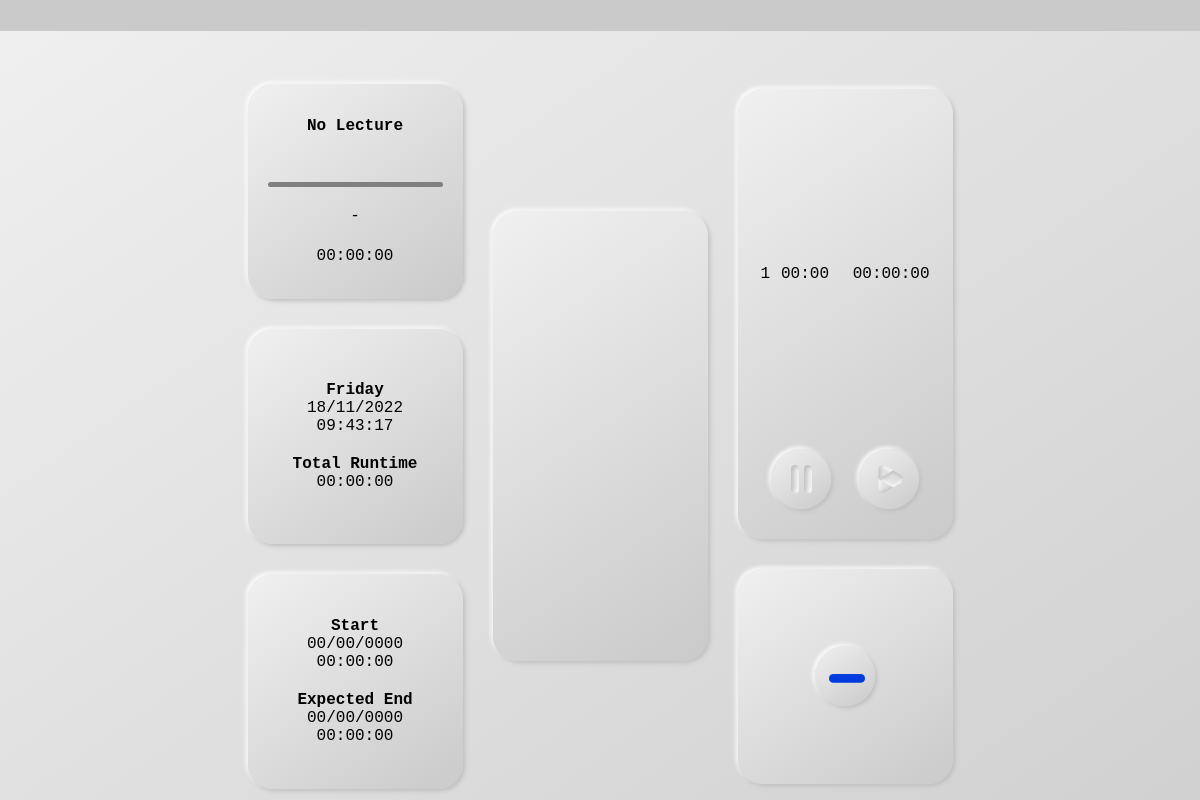
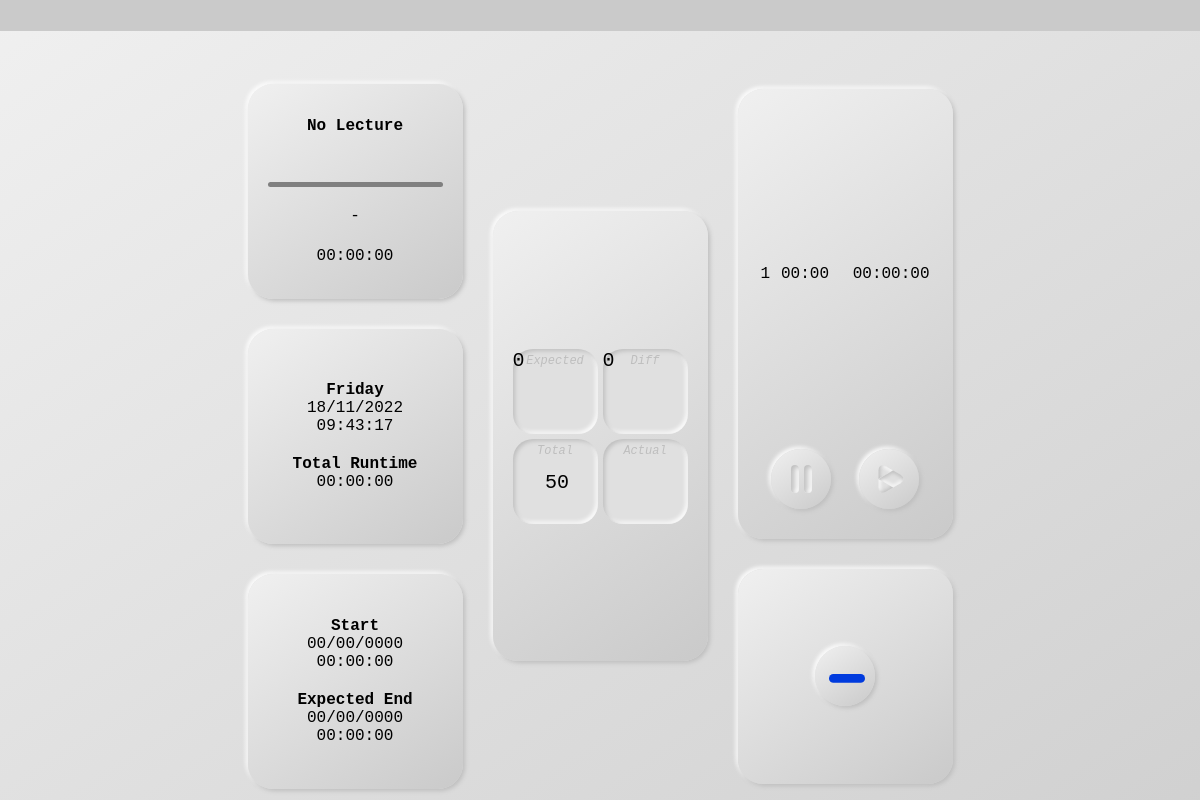
Before and after one commit to JnsJensen/lecture-timer, an Electron app: page index.html in a window 1200 px wide. Shown: the top 800 px of the page. Drawn offline with Linux system fonts and the light colour scheme.

Commit message:
feat(UI/UX): slide counters

```diff
--- a/index.html
+++ b/index.html
@@ -68,6 +68,30 @@
           </div>
         </div>
         <div class="light_neumorph_out card s1x2">
+            <div id="slide_count_wrapper">
+              <div id="slide_count_container">
+                <div class="light_neumorph_into slide_count_box">
+                  <span class="slide_count_title">Expected</span>
+                  <span class="slide_count">0</span>
+                </div>
+                <div class="light_neumorph_into slide_count_box">
+                  <span class="slide_count_title">Diff</span>
+                  <span class="slide_count">0</span>
+                </div>
+              </div>
+              <div id="slide_count_container">
+                <div class="light_neumorph_into slide_count_box">
+                  <span class="slide_count_title">Total</span>
+                  <input type="number" class="slide_count" name="Total Slides" min="0" value="50">
+                  </input>
+                </div>
+                <div class="light_neumorph_into slide_count_box">
+                  <span class="slide_count_title">Actual</span>
+                  <input type="number" class="slide_count" name="Actual Slide" min="0">
+                  </input>
+                </div>
+              </div>
+            </div>
         </div>
         <div class="light_neumorph_out card s1x2">
           <table id="break_list">
--- a/styles.css
+++ b/styles.css
@@ -17,6 +17,7 @@
 :root {
     --card-dim: 175px;
     --card-margin: 15px;
+    --small-pad: 5px;
 }
 
 * {
@@ -147,11 +148,7 @@ button.light_neumorph_out:active {
 
 input {
     border: none;
-    padding: 2.5px;
-    border-radius: 9999px;
-    background-color: lightgray;
     text-align: center;
-    width: 40px;
 }
 
 input::-webkit-outer-spin-button,
@@ -288,3 +285,47 @@ input::-webkit-inner-spin-button {
     /* clip-path: polygon(86.6% 50%, 0 0, 0 100%); */
     clip-path: inset(45% 0% 33% 10% round 10px)
 }
+
+#slide_count_wrapper {
+    width: 100%;
+    display: flex;
+    flex-direction: column;
+    gap: 5px;
+}
+
+#slide_count_container {
+    display: flex;
+    flex-direction: row;
+    justify-content: space-between;
+    width: 100%;
+    gap: 5px;
+}
+
+.slide_count_box {
+    width: 50%;
+    aspect-ratio: 1/1;
+    border-radius: 20px;
+    text-align: center;
+    display: flex;
+    flex-direction: column;
+    position: relative;
+}
+.slide_count_box > input {
+    background: none;
+    height: 100%;
+    width: 100%;
+}
+.slide_count {
+    font-size: 20px;
+    position: absolute;
+    text-align: center;
+    vertical-align: middle;
+    /* top: calc(50% - var(--small-pad)); */
+    /* transform: translateY(-100%); */
+}
+.slide_count_title {
+    font-size: 12px;
+    font-style: italic;
+    color: #bebebe;
+    margin: var(--small-pad) 0 0 0;
+}
```
